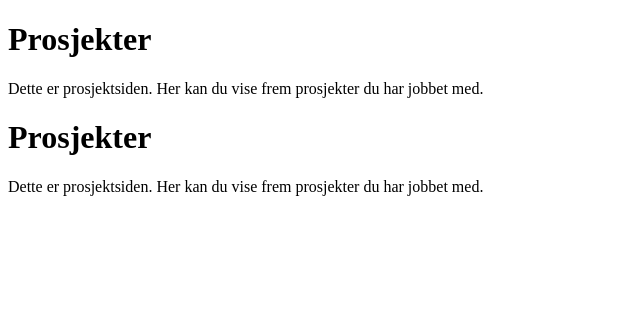
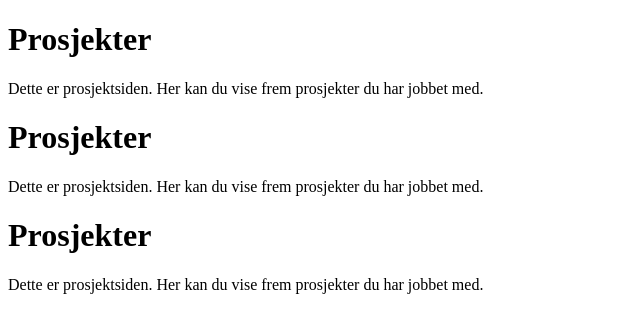
Before and after one commit to kleppis/Portef-ljeside, a Next.js app: page /prosjekter in a window 1280 px wide. Shown: the top 332 px of the page, without its empty margins (0-640 px from the left). Built offline with nearby package versions, Linux system fonts and the light colour scheme.

Commit message:
Slidebox -> right

```diff
--- a/src/pages/home.tsx
+++ b/src/pages/home.tsx
@@ -37,7 +37,9 @@ const Home: React.FC<HomeProps> = ({ onNavigate }) => {
       {/* Prosjekter */}
       <a
         onClick={() => handleClick("/prosjekter")}
-        className="relative group text-7xl font-semibold text-gray-800 flex items-center cursor-pointer transition-colors hover:text-button-textHover"
+        className={`relative group text-7xl font-semibold text-gray-800 flex items-center cursor-pointer transition-all duration-500 hover:text-button-textHover ${
+          clicked === "/prosjekter" ? "translate-x-[50vw]" : ""
+        }`}
       >
         Prosjekter
         <FaArrowRight
--- a/src/pages/prosjekter.tsx
+++ b/src/pages/prosjekter.tsx
@@ -18,6 +18,13 @@ const Prosjekter: React.FC = () => {
           med.
         </p>
       </SlideBox>
+      <SlideBox delay={300}>
+        <h1 className="text-4xl font-bold">Prosjekter</h1>
+        <p>
+          Dette er prosjektsiden. Her kan du vise frem prosjekter du har jobbet
+          med.
+        </p>
+      </SlideBox>
     </div>
   );
 };
```
